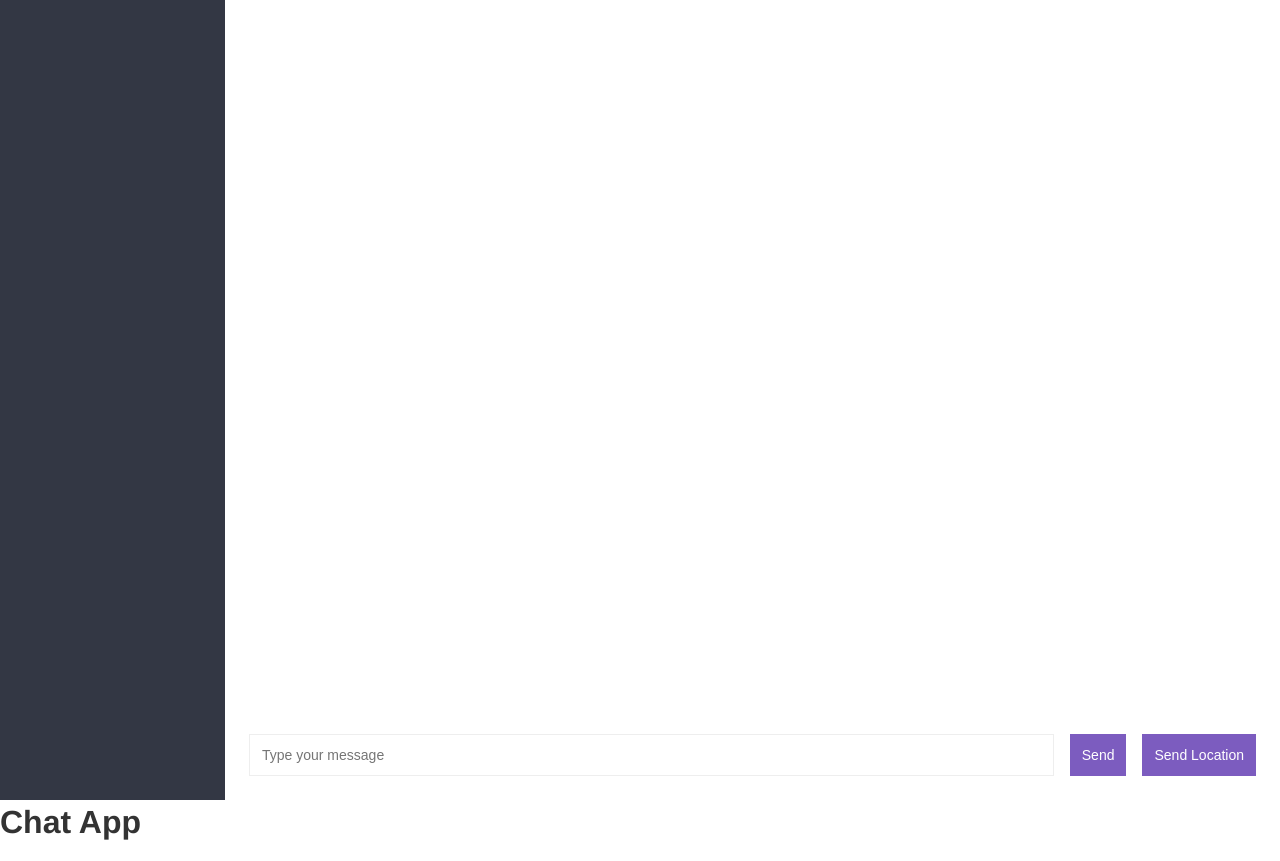
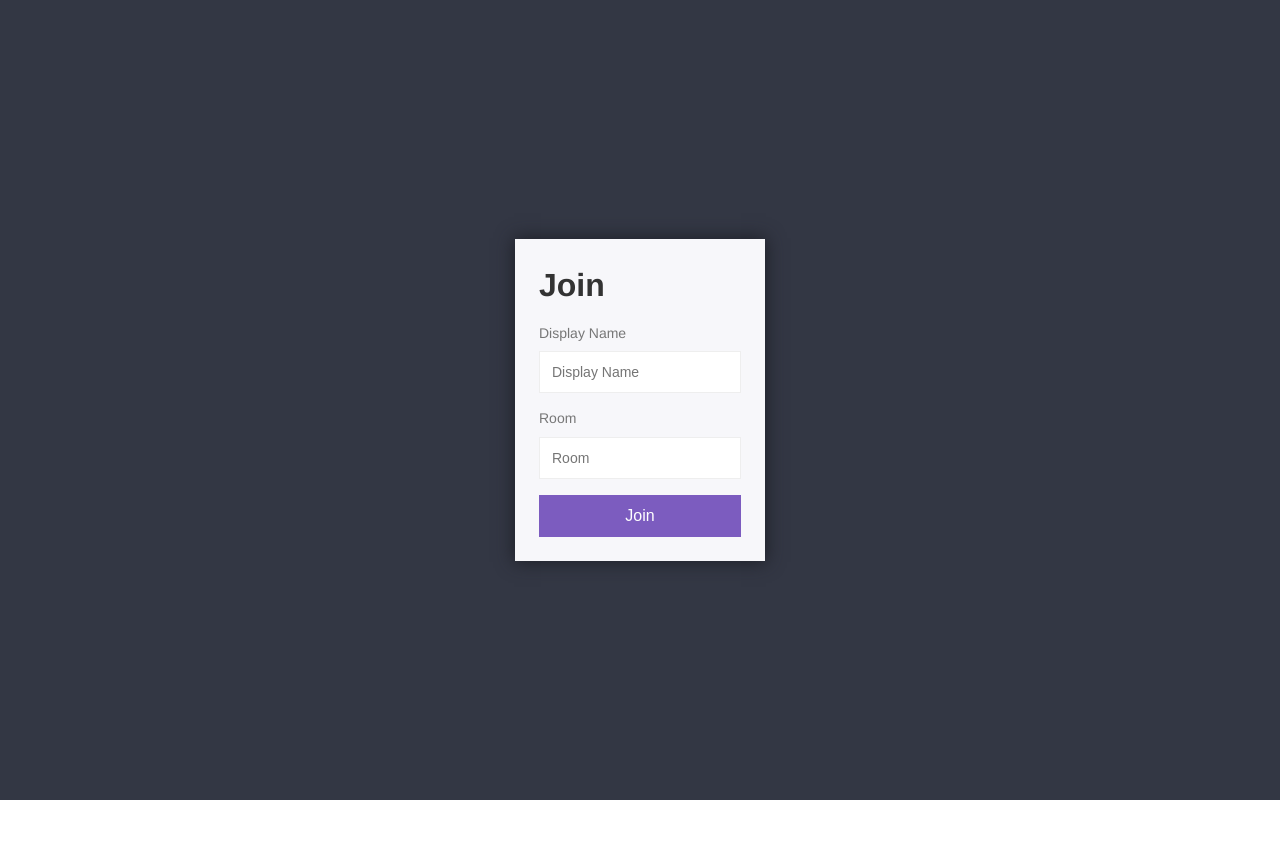
Before and after one commit to aviral243/chat-app, a website: page public/index.html in a window 1280 px wide. After the commit the page ends 800 px from the top, so only its background shows below. Drawn offline with nearby package versions, Linux system fonts and the light colour scheme; no server answers.

Commit message:
Added join page

```diff
--- a/public/index.html
+++ b/public/index.html
@@ -6,47 +6,22 @@
     <link rel="stylesheet" href="/css/styles.min.css" type="text/css" />
   </head>
   <body>
-    <div class="chat">
-      <div class="chat__sidebar"></div>
-      <div class="chat__main">
-        <div id="messages" class="chat__messages"></div>
-
-        <div class="compose">
-          <form id="message-form">
-            <input name="message" placeholder="Type your message" />
-            <button>Send</button>
-          </form>
-          <button id="send-location">Send Location</button>
-        </div>
+    <div class="centered-form">
+      <div class="centered-form__box">
+        <h1>Join</h1>
+        <form action="/chat.html">
+          <label>Display Name</label>
+          <input
+            type="text"
+            name="username"
+            placeholder="Display Name"
+            required
+          />
+          <label>Room</label>
+          <input type="text" name="room" placeholder="Room" required />
+          <button>Join</button>
+        </form>
       </div>
     </div>
-
-    <h1>Chat App</h1>
-
-    <script id="message-template" type="text/html">
-      <div class="message">
-        <p>
-          <span class="message__name">Some User name</span>
-          <span class="message__meta">{{createdAt}}</span>
-        </p>
-        <p>{{message}}</p>
-      </div>
-    </script>
-
-    <script id="location-template" type="text/html">
-      <div class="message">
-        <p>
-          <span class="message__name">Some User name</span>
-          <span class="message__meta">{{createdAt}}</span>
-        </p>
-       <p><a href="{{url}}" target="_blank"> My Current Location</a></p>
-      </div>
-    </script>
-
-    <script src="https://cdnjs.cloudflare.com/ajax/libs/mustache.js/3.0.1/mustache.min.js"></script>
-    <script src="https://cdnjs.cloudflare.com/ajax/libs/moment.js/2.22.2/moment.min.js"></script>
-    <script src="https://cdnjs.cloudflare.com/ajax/libs/qs/6.6.0/qs.min.js"></script>
-    <script src="/socket.io/socket.io.js"></script>
-    <script src="/js/chat.js"></script>
   </body>
 </html>
```
Also changed, not shown: public/chat.html (added, +52 -0 lines).
